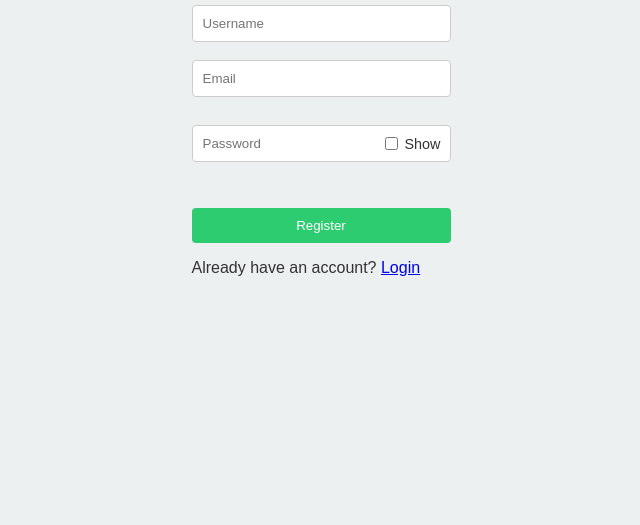
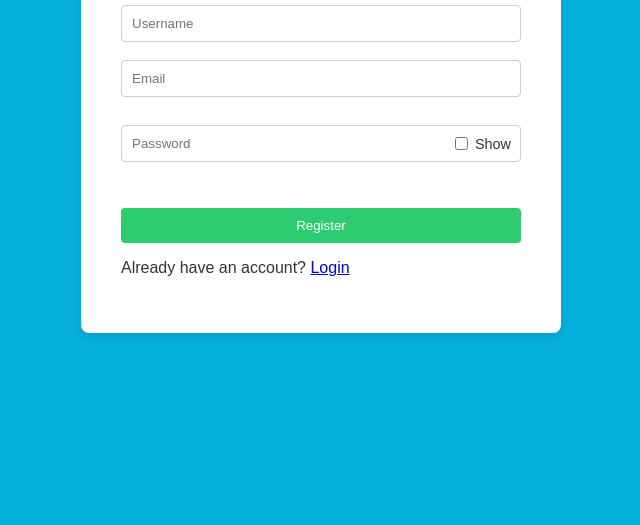
Before and after one commit to Rand1008/habit, a plain HTML site: page register.html in a window 1280 px wide. Shown: the part 291-816 px from the top of the page, without its empty margins (319-959 px from the left). Drawn offline with Linux system fonts and the light colour scheme.

Commit message:
register.css

```diff
--- a/register.css
+++ b/register.css
@@ -1,7 +1,7 @@
 /* register.css */
 body {
     font-family: Arial, sans-serif;
-    background-color: #ecf0f1;
+    background-color: #05b0db;
     color: #333;
     display: flex;
     justify-content: center;
@@ -9,7 +9,7 @@ body {
     height: 100vh;
   }
 
-  .container {
+  .auth-container {
     width: 100%;
     max-width: 400px;
     padding: 40px;
```
